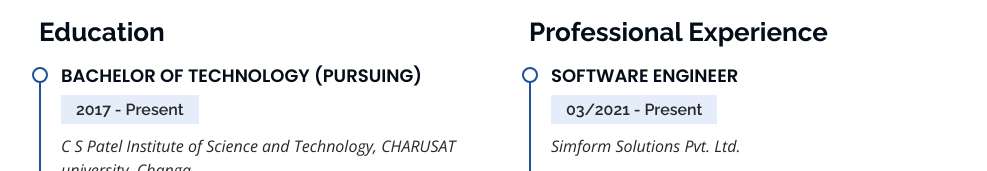
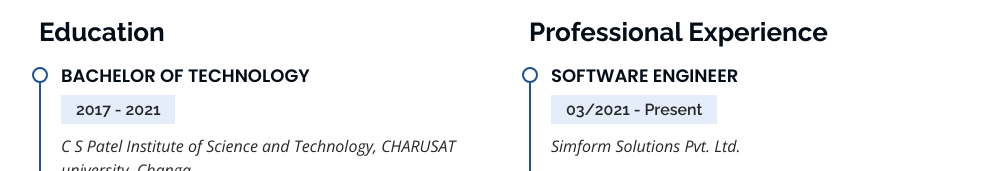
Before and after one commit to AadarshGhodasara/AadarshGhodasaraPortfolio.github.io, a plain HTML site: page index.html in a window 1280 px wide. Shown: the part 2197-2368 px from the top of the page, without its empty margins (276-1263 px from the left). Drawn offline with nearby package versions, Linux system fonts and the light colour scheme.

Commit message:
Update index.html
Update Education Section.

```diff
--- a/index.html
+++ b/index.html
@@ -233,8 +233,8 @@
           <div class="col-lg-6" data-aos="fade-up">
             <h3 class="resume-title">Education</h3>
             <div class="resume-item">
-              <h4>Bachelor of Technology (Pursuing)</h4>
-              <h5>2017 - Present</h5>
+              <h4>Bachelor of Technology</h4>
+              <h5>2017 - 2021</h5>
               <p><em>C S Patel Institute of Science and Technology, CHARUSAT university, Changa.</em></p>
               <p>CGPA : 9.00 ( till Sem-6 )</p>
             </div>
```
